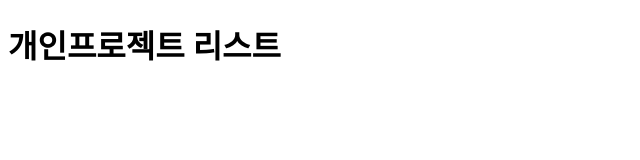
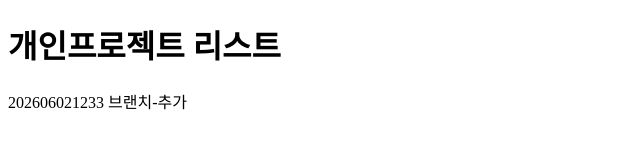
Before and after one commit to hiramram00-dotcom/ezen_2026_personal, a plain HTML site: page index.html in a window 1280 px wide. Shown: the whole page, without its empty margins (0-640 px from the left). Drawn offline with Linux system fonts and the light colour scheme.

Commit message:
202606021233 브랜치-추가

```diff
--- a/index.html
+++ b/index.html
@@ -7,5 +7,6 @@
 </head>
 <body>
     <h1>개인프로젝트 리스트</h1>
+    <p>202606021233 브랜치-추가</p>
 </body>
 </html>
```
